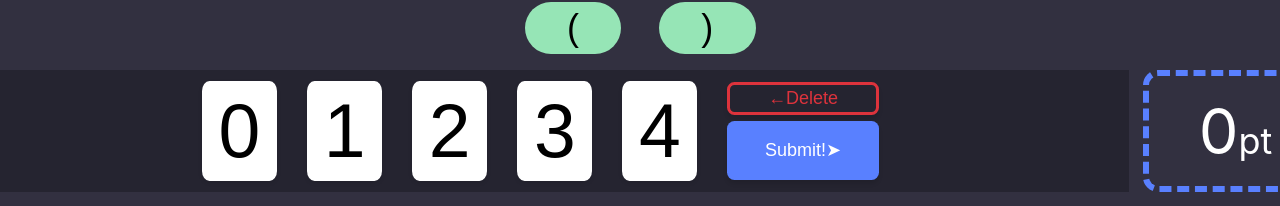
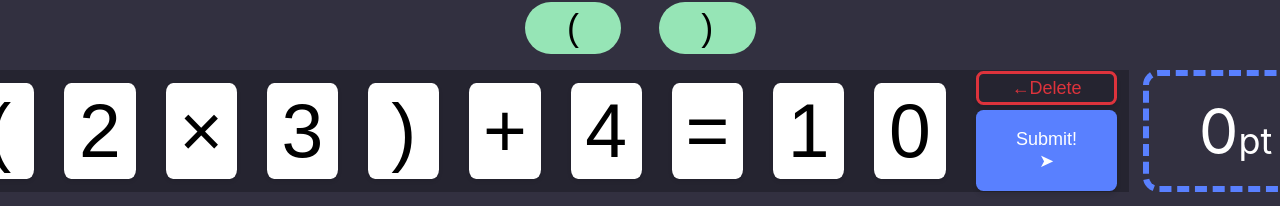
Before and after one commit to traP-jp/h25s_15, a Vue app in the folder client/: page /game/1 in a window 1280 px wide. Shown: the part 632-838 px from the top of the page. Built offline with nearby package versions, Linux system fonts and the light colour scheme; no server answers; the HTML template or start-up script is replaced by a standard one.

Commit message:
括弧ボタンを押すと括弧が入力されるようになりました。

```diff
--- a/client/src/components/ParenthesisButtons.vue
+++ b/client/src/components/ParenthesisButtons.vue
@@ -1,7 +1,11 @@
+<script setup lang="ts">
+const emits = defineEmits<{ (e: 'left'): void; (e: 'right'): void }>()
+</script>
+
 <template>
   <div class="paren-row">
-    <button class="paren">(</button>
-    <button class="paren">)</button>
+    <button class="paren" @click="() => emits('left')">(</button>
+    <button class="paren" @click="() => emits('right')">)</button>
   </div>
 </template>
 
--- a/client/src/pages/GamePage.vue
+++ b/client/src/pages/GamePage.vue
@@ -130,7 +130,8 @@ watchEffect(() => {
   opponentPlayer.value.expressionCards.push(
     ...new Array(5).fill(undefined).map((_, i) => ({ id: `${i}`, type: 'num', value: `${i}` }))
   )
-  opponentPlayer.value.expression = '2 × 3 + 4 = 10'
+  opponentPlayer.value.expression = '2×3+4=10'
+  myPlayer.value.expression = '(2×3)+4=10'
   myPlayer.value.handsLimit = 10
 })
 </script>
@@ -172,11 +173,11 @@ watchEffect(() => {
     </div>
 
     <div class="my-expression-container">
-      <ParenthesisButtons />
+      <ParenthesisButtons @left="addOperator('(')" @right="addOperator(')')"></ParenthesisButtons>
       <div class="my-expression">
         <ExpressionCards @delete="deleteExpression" @submit="submitExpression">
-          <GameCard v-for="card in myPlayer.expressionCards" :key="card.id">
-            {{ card.value }}
+          <GameCard v-for="card in myPlayer.expression" :key="card">
+            {{ card }}
           </GameCard>
         </ExpressionCards>
         <ScoreBoard :score="myPlayer.score" />
```
